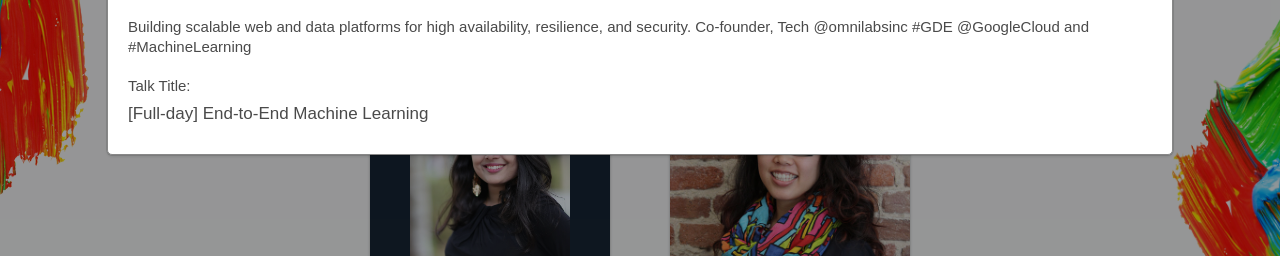
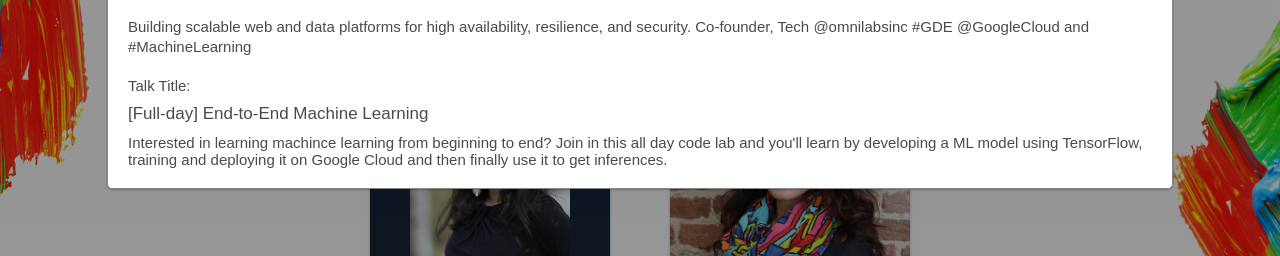
Before and after one commit to amaclean2/DevFest, a website: page public/html/speakers.html in a window 1280 px wide. Both pictures are taken after a click on the element "Vikram Tiwari". Shown: the part 544-800 px from the top of the page. Drawn offline with Linux system fonts and the light colour scheme.

Commit message:
add talk

```diff
--- a/public/html/speakers.html
+++ b/public/html/speakers.html
@@ -35,6 +35,7 @@
                 <div id="speaker-bio" class="speaker-bio"></div>
                 Talk Title:
                 <div id="speaker-talk-title" class="speaker-talk-title"></div>
+                <div id="speaker-talk-summary" class="speaker-talk-summary"></div>
             </div>
         </div>
 
--- a/public/scripts/mainScript.js
+++ b/public/scripts/mainScript.js
@@ -40,7 +40,8 @@
       speakerName = document.getElementById('speaker-name'),
       speakerTitle = document.getElementById('speaker-title'),
       speakerBio = document.getElementById('speaker-bio'),
-      speakerTalkTitle = document.getElementById('speaker-talk-title');
+      speakerTalkTitle = document.getElementById('speaker-talk-title'),
+      speakerTalkSummary = document.getElementById('speaker-talk-summary');
 
   modal.style.display = 'block';
   speakerFace.style.backgroundImage = 'url("../images/' + speakerObj.picture + '")';
@@ -48,6 +49,7 @@
   speakerTitle.innerHTML = speakerObj.title + " @ " + speakerObj.workplace;
   speakerBio.innerHTML = speakerObj.bio;
   speakerTalkTitle.innerHTML = speakerObj.talk_title;
+  speakerTalkSummary.innerHTML = speakerObj.talk;
 
   // When the user clicks on <span> (x), close the modal
   closeBtn.onclick = function() {
--- a/public/scripts/speakers.js
+++ b/public/scripts/speakers.js
@@ -15,7 +15,7 @@
   workplace: "Google",
   bio: "Grant is a developer platform engineer at Google where he leads open source for G Suite APIs. He loves Node, GitHub, and plays the alto saxophone in his spare time.",
   talk_title: "All About Apps Script",
-  talk: " Learn how to increase the power of your favorite Google apps — like Calendar, Docs, Drive, Gmail, Sheets, and Slides – with JavaScript in Google Cloud."
+  talk: "Learn how to increase the power of your favorite Google apps — like Calendar, Docs, Drive, Gmail, Sheets, and Slides – with JavaScript in Google Cloud."
 };
 
 
```
Also changed, not shown: 1 other file.
